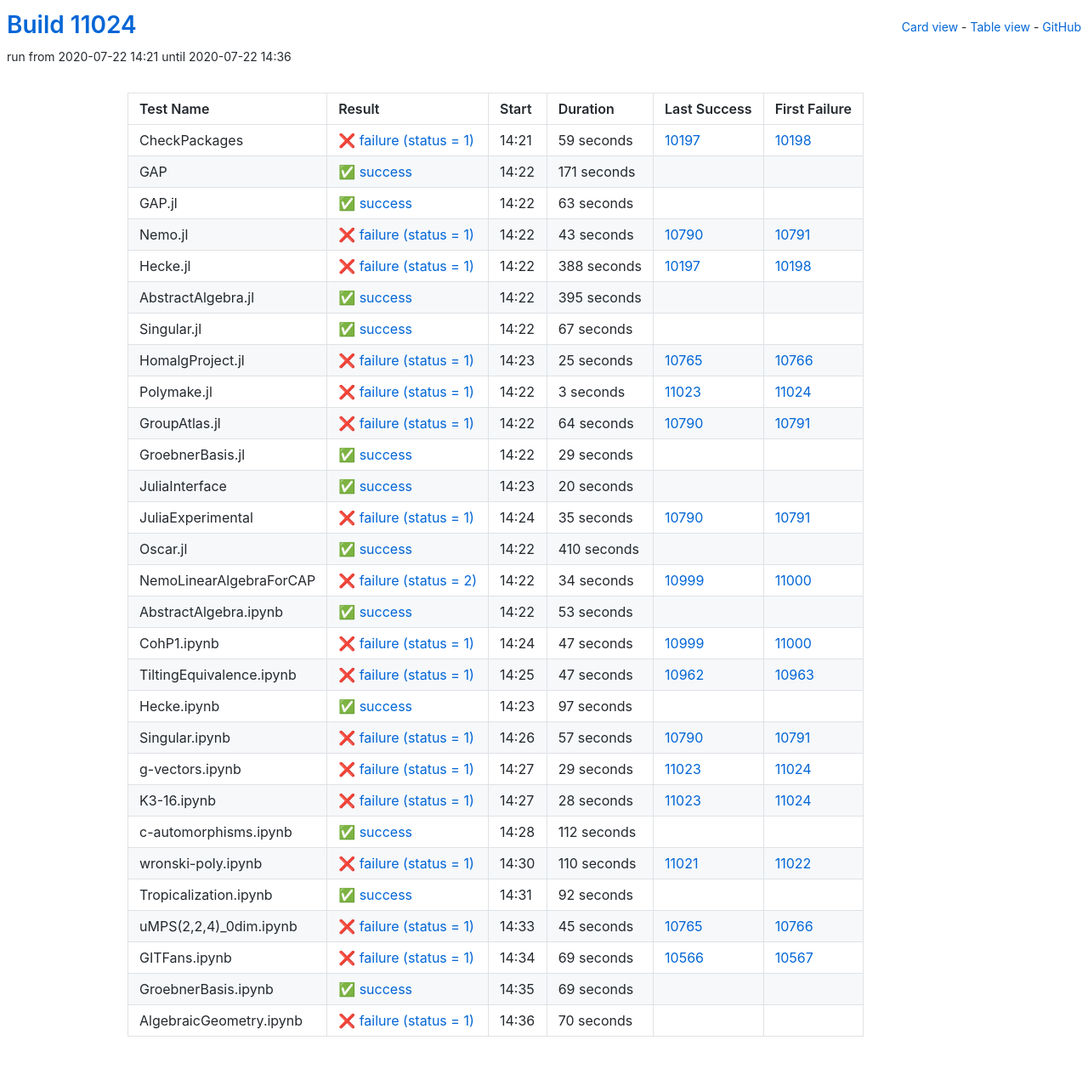
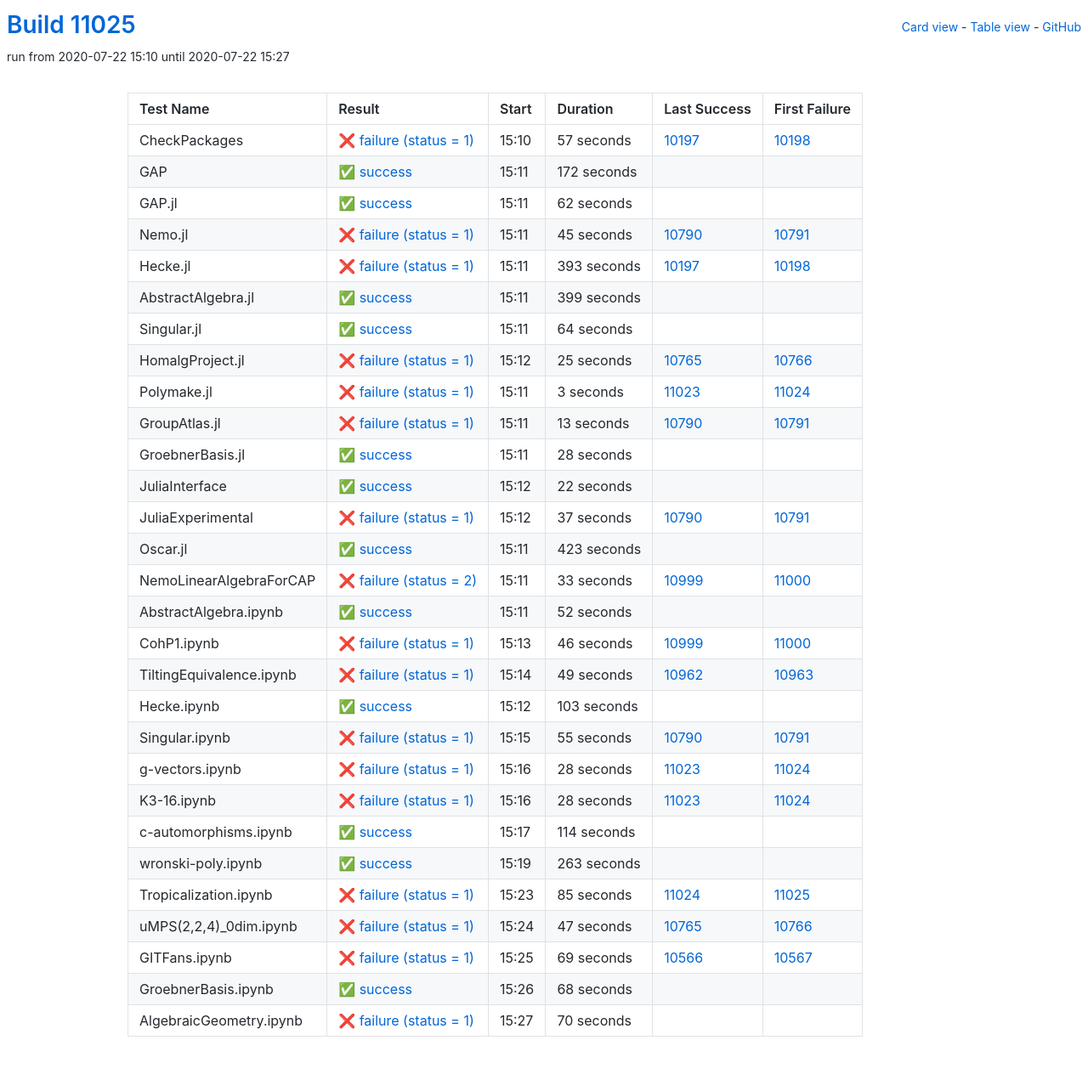
Before and after one commit to oscar-system/oscar-ci-status, a Jekyll site: the page built from table.html, in a window 1280 px wide. Shown: the whole page at 85% size. Built offline with Jekyll 4.4.1, drawn with Linux system fonts in a browser that asks for light colours.

Commit message:
Build #11025

```diff
--- a/_data/ci.yml
+++ b/_data/ci.yml
@@ -1,6 +1,6 @@
 ---
-build: 11024
-build_url: https://oscarci.mathematik.uni-kl.de/job/oscar/11024/
+build: 11025
+build_url: https://oscarci.mathematik.uni-kl.de/job/oscar/11025/
 job: oscar
 organization: oscar-system
 repo: oscar-ci-status
@@ -8,92 +8,92 @@
 tests:
 - name: CheckPackages
   id: checkpackages
-  log: https://oscarci.mathematik.uni-kl.de/job/oscar/11024/artifact/logs/build-11024/CheckPackages.log
-  start: 2020-07-22 14:21
+  log: https://oscarci.mathematik.uni-kl.de/job/oscar/11025/artifact/logs/build-11025/CheckPackages.log
+  start: 2020-07-22 15:10
   success: false
   exitcode: 1
   status: failure
-  duration: 59
+  duration: 57
   last_success: 10197
   last_success_url: https://oscarci.mathematik.uni-kl.de/job/oscar/10197/
   first_failure: 10198
   first_failure_url: https://oscarci.mathematik.uni-kl.de/job/oscar/10198/
 - name: GAP
   id: gap
-  log: https://oscarci.mathematik.uni-kl.de/job/oscar/11024/artifact/logs/build-11024/GAP.log
-  start: 2020-07-22 14:22
+  log: https://oscarci.mathematik.uni-kl.de/job/oscar/11025/artifact/logs/build-11025/GAP.log
+  start: 2020-07-22 15:11
   success: true
   exitcode: 0
   status: success
-  duration: 171
+  duration: 172
   last_success: false
   last_success_url:
   first_failure: false
   first_failure_url:
 - name: GAP.jl
   id: gap-jl
-  log: https://oscarci.mathematik.uni-kl.de/job/oscar/11024/artifact/logs/build-11024/GAP.jl.log
-  start: 2020-07-22 14:22
+  log: https://oscarci.mathematik.uni-kl.de/job/oscar/11025/artifact/logs/build-11025/GAP.jl.log
+  start: 2020-07-22 15:11
   success: true
   exitcode: 0
   status: success
-  duration: 63
+  duration: 62
   last_success: false
   last_success_url:
   first_failure: false
   first_failure_url:
 - name: Nemo.jl
   id: nemo-jl
-  log: https://oscarci.mathematik.uni-kl.de/job/oscar/11024/artifact/logs/build-11024/Nemo.jl.log
-  start: 2020-07-22 14:22
+  log: https://oscarci.mathematik.uni-kl.de/job/oscar/11025/artifact/logs/build-11025/Nemo.jl.log
+  start: 2020-07-22 15:11
   success: false
   exitcode: 1
   status: failure
-  duration: 43
+  duration: 45
   last_success: 10790
   last_success_url: https://oscarci.mathematik.uni-kl.de/job/oscar/10790/
   first_failure: 10791
   first_failure_url: https://oscarci.mathematik.uni-kl.de/job/oscar/10791/
 - name: Hecke.jl
   id: hecke-jl
-  log: https://oscarci.mathematik.uni-kl.de/job/oscar/11024/artifact/logs/build-11024/Hecke.jl.log
-  start: 2020-07-22 14:22
+  log: https://oscarci.mathematik.uni-kl.de/job/oscar/11025/artifact/logs/build-11025/Hecke.jl.log
+  start: 2020-07-22 15:11
   success: false
   exitcode: 1
   status: failure
-  duration: 388
+  duration: 393
   last_success: 10197
   last_success_url: https://oscarci.mathematik.uni-kl.de/job/oscar/10197/
   first_failure: 10198
   first_failure_url: https://oscarci.mathematik.uni-kl.de/job/oscar/10198/
 - name: AbstractAlgebra.jl
   id: abstractalgebra-jl
-  log: https://oscarci.mathematik.uni-kl.de/job/oscar/11024/artifact/logs/build-11024/AbstractAlgebra.jl.log
-  start: 2020-07-22 14:22
+  log: https://oscarci.mathematik.uni-kl.de/job/oscar/11025/artifact/logs/build-11025/AbstractAlgebra.jl.log
+  start: 2020-07-22 15:11
   success: true
   exitcode: 0
   status: success
-  duration: 395
+  duration: 399
   last_success: false
   last_success_url:
   first_failure: false
   first_failure_url:
 - name: Singular.jl
   id: singular-jl
-  log: https://oscarci.mathematik.uni-kl.de/job/oscar/11024/artifact/logs/build-11024/Singular.jl.log
-  start: 2020-07-22 14:22
+  log: https://oscarci.mathematik.uni-kl.de/job/oscar/11025/artifact/logs/build-11025/Singular.jl.log
+  start: 2020-07-22 15:11
   success: true
   exitcode: 0
   status: success
-  duration: 67
+  duration: 64
   last_success: false
   last_success_url:
   first_failure: false
   first_failure_url:
 - name: HomalgProject.jl
   id: homalgproject-jl
-  log: https://oscarci.mathematik.uni-kl.de/job/oscar/11024/artifact/logs/build-11024/HomalgProject.jl.log
-  start: 2020-07-22 14:23
+  log: https://oscarci.mathematik.uni-kl.de/job/oscar/11025/artifact/logs/build-11025/HomalgProject.jl.log
+  start: 2020-07-22 15:12
   success: false
   exitcode: 1
   status: failure
@@ -104,8 +104,8 @@
   first_failure_url: https://oscarci.mathematik.uni-kl.de/job/oscar/10766/
 - name: Polymake.jl
   id: polymake-jl
-  log: https://oscarci.mathematik.uni-kl.de/job/oscar/11024/artifact/logs/build-11024/Polymake.jl.log
-  start: 2020-07-22 14:22
+  log: https://oscarci.mathematik.uni-kl.de/job/oscar/11025/artifact/logs/build-11025/Polymake.jl.log
+  start: 2020-07-22 15:11
   success: false
   exitcode: 1
   status: failure
@@ -116,152 +116,152 @@
   first_failure_url: https://oscarci.mathematik.uni-kl.de/job/oscar/11024/
 - name: GroupAtlas.jl
   id: groupatlas-jl
-  log: https://oscarci.mathematik.uni-kl.de/job/oscar/11024/artifact/logs/build-11024/GroupAtlas.jl.log
-  start: 2020-07-22 14:22
+  log: https://oscarci.mathematik.uni-kl.de/job/oscar/11025/artifact/logs/build-11025/GroupAtlas.jl.log
+  start: 2020-07-22 15:11
   success: false
   exitcode: 1
   status: failure
-  duration: 64
+  duration: 13
   last_success: 10790
   last_success_url: https://oscarci.mathematik.uni-kl.de/job/oscar/10790/
   first_failure: 10791
   first_failure_url: https://oscarci.mathematik.uni-kl.de/job/oscar/10791/
 - name: GroebnerBasis.jl
   id: groebnerbasis-jl
-  log: https://oscarci.mathematik.uni-kl.de/job/oscar/11024/artifact/logs/build-11024/GroebnerBasis.jl.log
-  start: 2020-07-22 14:22
+  log: https://oscarci.mathematik.uni-kl.de/job/oscar/11025/artifact/logs/build-11025/GroebnerBasis.jl.log
+  start: 2020-07-22 15:11
   success: true
   exitcode: 0
   status: success
-  duration: 29
+  duration: 28
   last_success: false
   last_success_url:
   first_failure: false
   first_failure_url:
 - name: JuliaInterface
   id: juliainterface
-  log: https://oscarci.mathematik.uni-kl.de/job/oscar/11024/artifact/logs/build-11024/JuliaInterface.log
-  start: 2020-07-22 14:23
+  log: https://oscarci.mathematik.uni-kl.de/job/oscar/11025/artifact/logs/build-11025/JuliaInterface.log
+  start: 2020-07-22 15:12
   success: true
   exitcode: 0
   status: success
-  duration: 20
+  duration: 22
   last_success: false
   last_success_url:
   first_failure: false
   first_failure_url:
 - name: JuliaExperimental
   id: juliaexperimental
-  log: https://oscarci.mathematik.uni-kl.de/job/oscar/11024/artifact/logs/build-11024/JuliaExperimental.log
-  start: 2020-07-22 14:24
+  log: https://oscarci.mathematik.uni-kl.de/job/oscar/11025/artifact/logs/build-11025/JuliaExperimental.log
+  start: 2020-07-22 15:12
   success: false
   exitcode: 1
   status: failure
-  duration: 35
+  duration: 37
   last_success: 10790
   last_success_url: https://oscarci.mathematik.uni-kl.de/job/oscar/10790/
   first_failure: 10791
   first_failure_url: https://oscarci.mathematik.uni-kl.de/job/oscar/10791/
 - name: Oscar.jl
   id: oscar-jl
-  log: https://oscarci.mathematik.uni-kl.de/job/oscar/11024/artifact/logs/build-11024/Oscar.jl.log
-  start: 2020-07-22 14:22
+  log: https://oscarci.mathematik.uni-kl.de/job/oscar/11025/artifact/logs/build-11025/Oscar.jl.log
+  start: 2020-07-22 15:11
   success: true
   exitcode: 0
   status: success
-  duration: 410
+  duration: 423
   last_success: false
   last_success_url:
   first_failure: false
   first_failure_url:
 - name: NemoLinearAlgebraForCAP
   id: nemolinearalgebraforcap
-  log: https://oscarci.mathematik.uni-kl.de/job/oscar/11024/artifact/logs/build-11024/NemoLinearAlgebraForCAP.log
-  start: 2020-07-22 14:22
+  log: https://oscarci.mathematik.uni-kl.de/job/oscar/11025/artifact/logs/build-11025/NemoLinearAlgebraForCAP.log
+  start: 2020-07-22 15:11
   success: false
   exitcode: 2
   status: failure
-  duration: 34
+  duration: 33
   last_success: 10999
   last_success_url: https://oscarci.mathematik.uni-kl.de/job/oscar/10999/
   first_failure: 11000
   first_failure_url: https://oscarci.mathematik.uni-kl.de/job/oscar/11000/
 - name: AbstractAlgebra.ipynb
   id: abstractalgebra-ipynb
-  log: https://oscarci.mathematik.uni-kl.de/job/oscar/11024/artifact/logs/build-11024/AbstractAlgebra.ipynb.log
-  start: 2020-07-22 14:22
+  log: https://oscarci.mathematik.uni-kl.de/job/oscar/11025/artifact/logs/build-11025/AbstractAlgebra.ipynb.log
+  start: 2020-07-22 15:11
   success: true
   exitcode: 0
   status: success
-  duration: 53
+  duration: 52
   last_success: false
   last_success_url:
   first_failure: false
   first_failure_url:
 - name: CohP1.ipynb
   id: cohp1-ipynb
-  log: https://oscarci.mathematik.uni-kl.de/job/oscar/11024/artifact/logs/build-11024/CohP1.ipynb.log
-  start: 2020-07-22 14:24
+  log: https://oscarci.mathematik.uni-kl.de/job/oscar/11025/artifact/logs/build-11025/CohP1.ipynb.log
+  start: 2020-07-22 15:13
   success: false
   exitcode: 1
   status: failure
-  duration: 47
+  duration: 46
   last_success: 10999
   last_success_url: https://oscarci.mathematik.uni-kl.de/job/oscar/10999/
   first_failure: 11000
   first_failure_url: https://oscarci.mathematik.uni-kl.de/job/oscar/11000/
 - name: TiltingEquivalence.ipynb
   id: tiltingequivalence-ipynb
-  log: https://oscarci.mathematik.uni-kl.de/job/oscar/11024/artifact/logs/build-11024/TiltingEquivalence.ipynb.log
-  start: 2020-07-22 14:25
+  log: https://oscarci.mathematik.uni-kl.de/job/oscar/11025/artifact/logs/build-11025/TiltingEquivalence.ipynb.log
+  start: 2020-07-22 15:14
   success: false
   exitcode: 1
   status: failure
-  duration: 47
+  duration: 49
   last_success: 10962
   last_success_url: https://oscarci.mathematik.uni-kl.de/job/oscar/10962/
   first_failure: 10963
   first_failure_url: https://oscarci.mathematik.uni-kl.de/job/oscar/10963/
 - name: Hecke.ipynb
   id: hecke-ipynb
-  log: https://oscarci.mathematik.uni-kl.de/job/oscar/11024/artifact/logs/build-11024/Hecke.ipynb.log
-  start: 2020-07-22 14:23
+  log: https://oscarci.mathematik.uni-kl.de/job/oscar/11025/artifact/logs/build-11025/Hecke.ipynb.log
+  start: 2020-07-22 15:12
   success: true
   exitcode: 0
   status: success
-  duration: 97
+  duration: 103
   last_success: false
   last_success_url:
   first_failure: false
   first_failure_url:
 - name: Singular.ipynb
   id: singular-ipynb
-  log: https://oscarci.mathematik.uni-kl.de/job/oscar/11024/artifact/logs/build-11024/Singular.ipynb.log
-  start: 2020-07-22 14:26
+  log: https://oscarci.mathematik.uni-kl.de/job/oscar/11025/artifact/logs/build-11025/Singular.ipynb.log
+  start: 2020-07-22 15:15
   success: false
   exitcode: 1
   status: failure
-  duration: 57
+  duration: 55
   last_success: 10790
   last_success_url: https://oscarci.mathematik.uni-kl.de/job/oscar/10790/
   first_failure: 10791
   first_failure_url: https://oscarci.mathematik.uni-kl.de/job/oscar/10791/
 - name: g-vectors.ipynb
   id: g-vectors-ipynb
-  log: https://oscarci.mathematik.uni-kl.de/job/oscar/11024/artifact/logs/build-11024/g-vectors.ipynb.log
-  start: 2020-07-22 14:27
+  log: https://oscarci.mathematik.uni-kl.de/job/oscar/11025/artifact/logs/build-11025/g-vectors.ipynb.log
+  start: 2020-07-22 15:16
   success: false
   exitcode: 1
   status: failure
-  duration: 29
+  duration: 28
   last_success: 11023
   last_success_url: https://oscarci.mathematik.uni-kl.de/job/oscar/11023/
   first_failure: 11024
   first_failure_url: https://oscarci.mathematik.uni-kl.de/job/oscar/11024/
 - name: K3-16.ipynb
   id: k3-16-ipynb
-  log: https://oscarci.mathematik.uni-kl.de/job/oscar/11024/artifact/logs/build-11024/K3-16.ipynb.log
-  start: 2020-07-22 14:27
+  log: https://oscarci.mathematik.uni-kl.de/job/oscar/11025/artifact/logs/build-11025/K3-16.ipynb.log
+  start: 2020-07-22 15:16
   success: false
   exitcode: 1
   status: failure
@@ -272,56 +272,56 @@
   first_failure_url: https://oscarci.mathematik.uni-kl.de/job/oscar/11024/
 - name: c-automorphisms.ipynb
   id: c-automorphisms-ipynb
-  log: https://oscarci.mathematik.uni-kl.de/job/oscar/11024/artifact/logs/build-11024/c-automorphisms.ipynb.log
-  start: 2020-07-22 14:28
+  log: https://oscarci.mathematik.uni-kl.de/job/oscar/11025/artifact/logs/build-11025/c-automorphisms.ipynb.log
+  start: 2020-07-22 15:17
   success: true
   exitcode: 0
   status: success
-  duration: 112
+  duration: 114
   last_success: false
   last_success_url:
   first_failure: false
   first_failure_url:
 - name: wronski-poly.ipynb
   id: wronski-poly-ipynb
-  log: https://oscarci.mathematik.uni-kl.de/job/oscar/11024/artifact/logs/build-11024/wronski-poly.ipynb.log
-  start: 2020-07-22 14:30
-  success: false
-  exitcode: 1
-  status: failure
-  duration: 110
-  last_success: 11021
-  last_success_url: https://oscarci.mathematik.uni-kl.de/job/oscar/11021/
-  first_failure: 11022
-  first_failure_url: https://oscarci.mathematik.uni-kl.de/job/oscar/11022/
-- name: Tropicalization.ipynb
-  id: tropicalization-ipynb
-  log: https://oscarci.mathematik.uni-kl.de/job/oscar/11024/artifact/logs/build-11024/Tropicalization.ipynb.log
-  start: 2020-07-22 14:31
+  log: https://oscarci.mathematik.uni-kl.de/job/oscar/11025/artifact/logs/build-11025/wronski-poly.ipynb.log
+  start: 2020-07-22 15:19
   success: true
   exitcode: 0
   status: success
-  duration: 92
+  duration: 263
   last_success: false
   last_success_url:
   first_failure: false
   first_failure_url:
-- name: uMPS(2,2,4)_0dim.ipynb
-  id: umps-2-2-4-0dim-ipynb
-  log: https://oscarci.mathematik.uni-kl.de/job/oscar/11024/artifact/logs/build-11024/uMPS-2-2-4-_0dim.ipynb.log
-  start: 2020-07-22 14:33
+- name: Tropicalization.ipynb
+  id: tropicalization-ipynb
+  log: https://oscarci.mathematik.uni-kl.de/job/oscar/11025/artifact/logs/build-11025/Tropicalization.ipynb.log
+  start: 2020-07-22 15:23
   success: false
   exitcode: 1
   status: failure
-  duration: 45
+  duration: 85
+  last_success: 11024
+  last_success_url: https://oscarci.mathematik.uni-kl.de/job/oscar/11024/
+  first_failure: 11025
+  first_failure_url: https://oscarci.mathematik.uni-kl.de/job/oscar/11025/
+- name: uMPS(2,2,4)_0dim.ipynb
+  id: umps-2-2-4-0dim-ipynb
+  log: https://oscarci.mathematik.uni-kl.de/job/oscar/11025/artifact/logs/build-11025/uMPS-2-2-4-_0dim.ipynb.log
+  start: 2020-07-22 15:24
+  success: false
+  exitcode: 1
+  status: failure
+  duration: 47
   last_success: 10765
   last_success_url: https://oscarci.mathematik.uni-kl.de/job/oscar/10765/
   first_failure: 10766
   first_failure_url: https://oscarci.mathematik.uni-kl.de/job/oscar/10766/
 - name: GITFans.ipynb
   id: gitfans-ipynb
-  log: https://oscarci.mathematik.uni-kl.de/job/oscar/11024/artifact/logs/build-11024/GITFans.ipynb.log
-  start: 2020-07-22 14:34
+  log: https://oscarci.mathematik.uni-kl.de/job/oscar/11025/artifact/logs/build-11025/GITFans.ipynb.log
+  start: 2020-07-22 15:25
   success: false
   exitcode: 1
   status: failure
@@ -332,20 +332,20 @@
   first_failure_url: https://oscarci.mathematik.uni-kl.de/job/oscar/10567/
 - name: GroebnerBasis.ipynb
   id: groebnerbasis-ipynb
-  log: https://oscarci.mathematik.uni-kl.de/job/oscar/11024/artifact/logs/build-11024/GroebnerBasis.ipynb.log
-  start: 2020-07-22 14:35
+  log: https://oscarci.mathematik.uni-kl.de/job/oscar/11025/artifact/logs/build-11025/GroebnerBasis.ipynb.log
+  start: 2020-07-22 15:26
   success: true
   exitcode: 0
   status: success
-  duration: 69
+  duration: 68
   last_success: false
   last_success_url:
   first_failure: false
   first_failure_url:
 - name: AlgebraicGeometry.ipynb
   id: algebraicgeometry-ipynb
-  log: https://oscarci.mathematik.uni-kl.de/job/oscar/11024/artifact/logs/build-11024/AlgebraicGeometry.ipynb.log
-  start: 2020-07-22 14:36
+  log: https://oscarci.mathematik.uni-kl.de/job/oscar/11025/artifact/logs/build-11025/AlgebraicGeometry.ipynb.log
+  start: 2020-07-22 15:27
   success: false
   exitcode: 1
   status: failure
```
Also changed, not shown: README.md.
